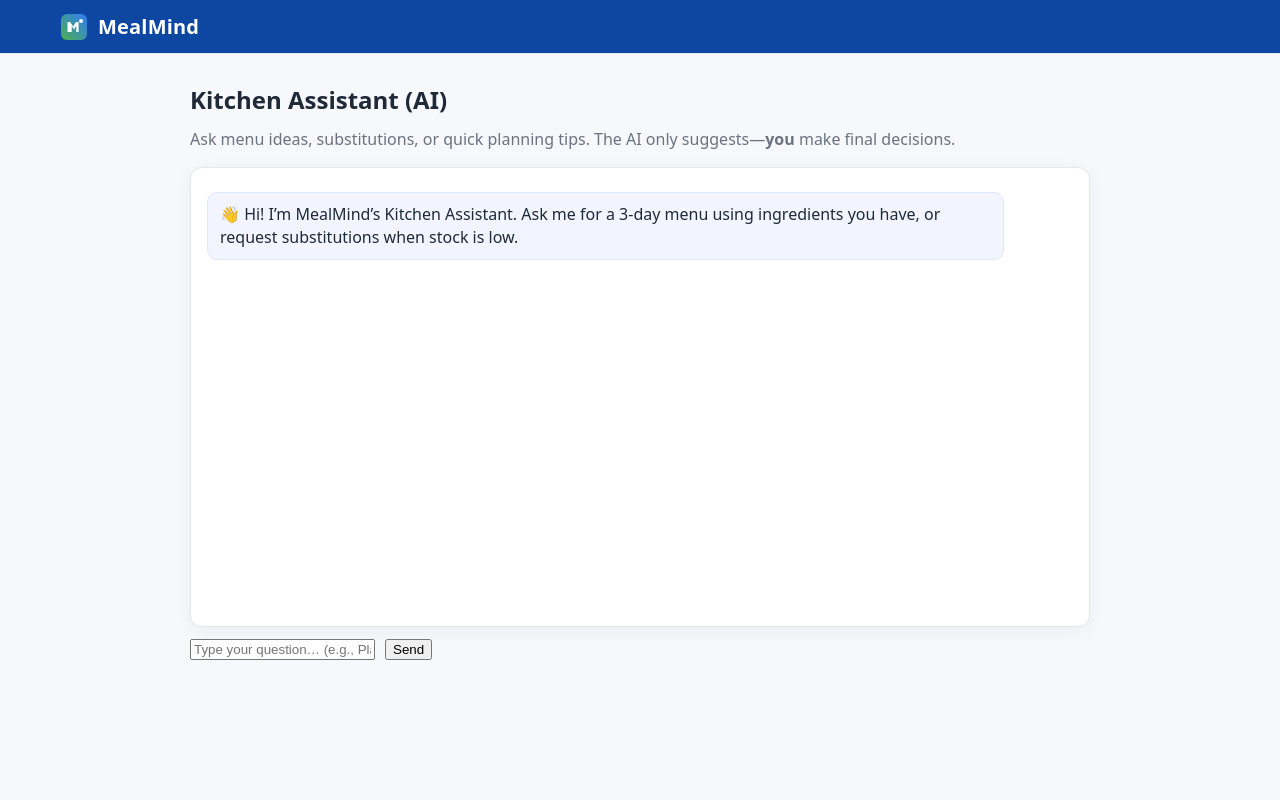
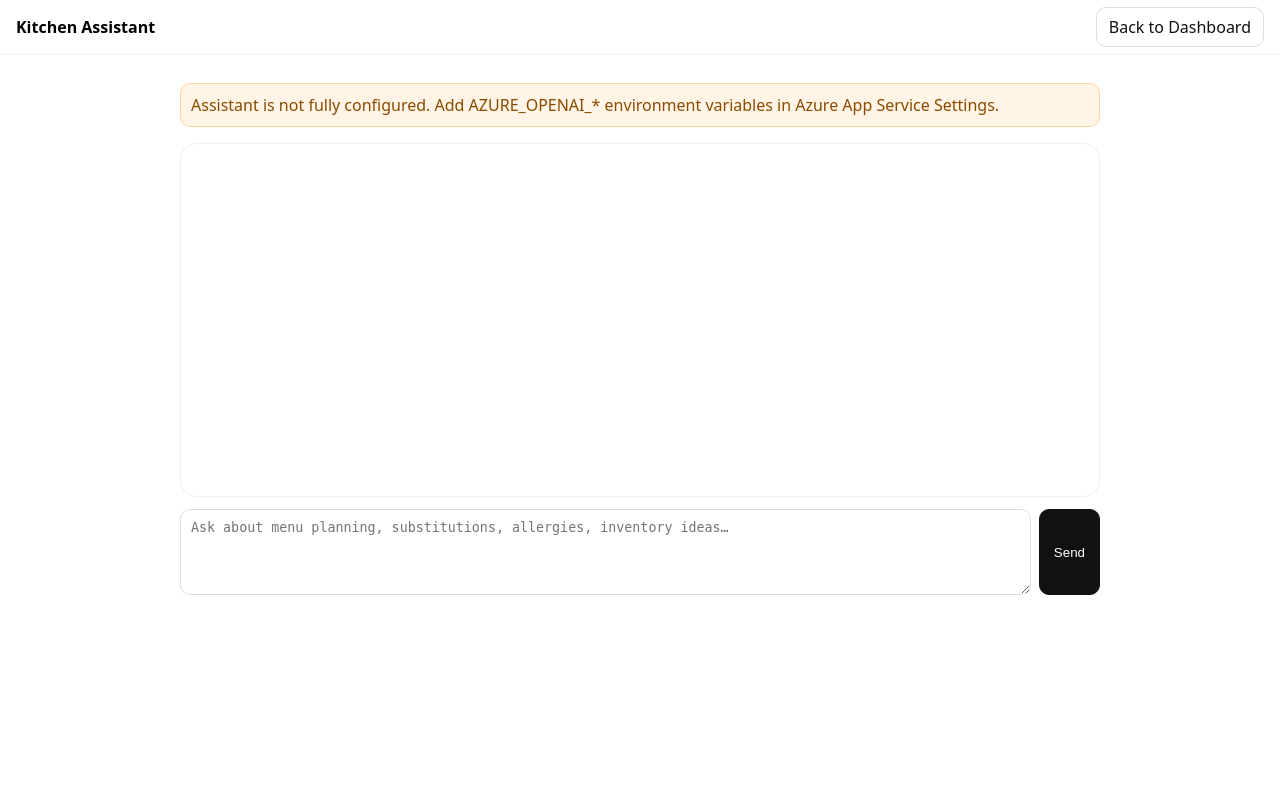
Before and after one commit to itsmeAubreey/mealmind, a Flask app: template templates/assistant.html in a window 1280 px wide. Run offline with Flask 3, Linux system fonts and the light colour scheme; the template is opened without the code that fills it, so the values that code supplies are empty; some libraries are stand-ins or nearby versions.

Commit message:
Update assistant.html

```diff
--- a/templates/assistant.html
+++ b/templates/assistant.html
@@ -1,85 +1,95 @@
-{% extends "base.html" %}
-{% block title %}Kitchen Assistant{% endblock %}
+<!doctype html>
+<html>
+<head>
+  <meta charset="utf-8">
+  <title>Kitchen Assistant · MealMind</title>
+  <meta name="viewport" content="width=device-width, initial-scale=1">
+  <style>
+    body{font-family:system-ui,Segoe UI,Roboto,Arial,sans-serif;margin:0;background:#fff;}
+    header{display:flex;justify-content:space-between;align-items:center;padding:16px;border-bottom:1px solid #eee;}
+    a.btn{padding:8px 12px;border:1px solid #ddd;border-radius:10px;text-decoration:none;color:#111}
+    .wrap{max-width:920px;margin:28px auto;padding:0 16px;}
+    .chat{border:1px solid #eee;border-radius:16px;padding:16px;min-height:320px}
+    .row{margin-bottom:12px}
+    .role{font-size:12px;opacity:.7;margin-bottom:4px}
+    .bubble{background:#f7f7f8;border-radius:12px;padding:10px}
+    .me .bubble{background:#e7f1ff}
+    .controls{display:flex;gap:8px;margin-top:12px}
+    textarea{flex:1;min-height:64px;padding:10px;border-radius:10px;border:1px solid #ddd}
+    button{padding:10px 14px;border:1px solid #111;background:#111;color:#fff;border-radius:10px;cursor:pointer}
+    .warn{background:#fff4e5;border:1px solid #ffd7a0;color:#8a4b00;padding:10px;border-radius:10px;margin-bottom:16px}
+  </style>
+</head>
+<body>
+  <header>
+    <div><strong>Kitchen Assistant</strong></div>
+    <nav>
+      <a class="btn" href="/dashboard">Back to Dashboard</a>
+    </nav>
+  </header>
 
-{% block content %}
-<div class="container" style="max-width: 900px; margin: 30px auto;">
-  <h2 style="margin-bottom: 10px;">Kitchen Assistant (AI)</h2>
-  <p class="text-muted" style="margin-top:0">
-    Ask menu ideas, substitutions, or quick planning tips. The AI only suggests—<b>you</b> make final decisions.
-  </p>
+  <div class="wrap">
+    {% if not assistant_ready %}
+      <div class="warn">
+        Assistant is not fully configured. Add AZURE_OPENAI_* environment variables in Azure App Service Settings.
+      </div>
+    {% endif %}
 
-  <div id="chat" style="height: 460px; overflow-y: auto; background:#fff; border:1px solid #e5e7eb; border-radius:12px; padding:16px; box-shadow:0 4px 18px rgba(0,0,0,.05);">
-    <div class="bot msg">
-      👋 Hi! I’m MealMind’s Kitchen Assistant. Ask me for a 3-day menu using ingredients you have,
-      or request substitutions when stock is low.
+    <div id="chat" class="chat"></div>
+
+    <div class="controls">
+      <textarea id="msg" placeholder="Ask about menu planning, substitutions, allergies, inventory ideas…"></textarea>
+      <button id="send">Send</button>
     </div>
   </div>
 
-  <!-- Pass the API URL to JS safely via data attribute -->
-  <form id="chatForm" data-chat-url={{ url_for('api_chat')|tojson }} style="display:flex; gap:10px; margin-top:12px;">
-    <input id="msg" type="text" class="form-control"
-           placeholder="Type your question… (e.g., Plan a 2-day low-sodium menu for 80 residents)"
-           autocomplete="off" required />
-    <button id="sendBtn" class="btn btn-primary" type="submit" style="white-space:nowrap;">Send</button>
-  </form>
-</div>
+  <script>
+    const chat = document.getElementById('chat');
+    const msg = document.getElementById('msg');
+    const send = document.getElementById('send');
 
-<style>
-  #chat .msg {padding:10px 12px; margin:8px 0; border-radius:10px; max-width: 92%;}
-  #chat .bot  {background:#f2f5ff; border:1px solid #e0e7ff;}
-  #chat .user {background:#e6ffed; border:1px solid #c3f7d0; margin-left:auto;}
-  .text-muted {color:#6b7280;}
-</style>
+    const history = [];
 
-<script>
-  (function () {
-    const chatBox = document.getElementById('chat');
-    const form    = document.getElementById('chatForm');
-    const input   = document.getElementById('msg');
-    const sendBtn = document.getElementById('sendBtn');
-
-    const CHAT_URL = form.getAttribute('data-chat-url');
-
-    function addMessage(text, who) {
-      const div = document.createElement('div');
-      div.className = who + ' msg';
-      div.textContent = text;
-      chatBox.appendChild(div);
-      chatBox.scrollTop = chatBox.scrollHeight;
+    function addRow(role, text){
+      const row = document.createElement('div');
+      row.className = 'row ' + (role === 'user' ? 'me' : 'ai');
+      row.innerHTML = `
+        <div class="role">${role === 'user' ? 'You' : 'Assistant'}</div>
+        <div class="bubble">${text.replace(/</g,"&lt;")}</div>
+      `;
+      chat.appendChild(row);
+      chat.scrollTop = chat.scrollHeight;
     }
 
-    form.addEventListener('submit', async (e) => {
-      e.preventDefault();
-      const text = input.value.trim();
-      if (!text) return;
+    async function callAssistant(userText){
+      const res = await fetch('/api/chat', {
+        method:'POST',
+        headers:{'Content-Type':'application/json'},
+        body: JSON.stringify({ message: userText, history })
+      });
+      const data = await res.json();
+      if(!data.ok){
+        addRow('assistant', 'Error: ' + (data.error || 'Unknown error'));
+        return;
+      }
+      history.push({role:'user', content:userText});
+      history.push({role:'assistant', content:data.reply});
+      addRow('assistant', data.reply);
+    }
 
-      addMessage(text, 'user');
-      input.value = '';
-      input.focus();
+    send.addEventListener('click', () => {
+      const text = msg.value.trim();
+      if(!text) return;
+      addRow('user', text);
+      msg.value = '';
+      callAssistant(text);
+    });
 
-      sendBtn.disabled = true;
-      sendBtn.textContent = 'Thinking…';
-
-      try {
-        const resp = await fetch(CHAT_URL, {
-          method: 'POST',
-          headers: {'Content-Type': 'application/json'},
-          body: JSON.stringify({ message: text })
-        });
-
-        const data = await resp.json();
-        if (resp.ok) {
-          addMessage(data.reply || '(no reply)', 'bot');
-        } else {
-          addMessage(data.error || 'Something went wrong.', 'bot');
-        }
-      } catch (err) {
-        addMessage('Network error: ' + err.message, 'bot');
-      } finally {
-        sendBtn.disabled = false;
-        sendBtn.textContent = 'Send';
+    msg.addEventListener('keydown', (e)=>{
+      if(e.key === 'Enter' && (e.ctrlKey || e.metaKey)){
+        send.click();
       }
     });
-  })();
-</script>
-{% endblock %}
+  </script>
+</body>
+</html>
```
